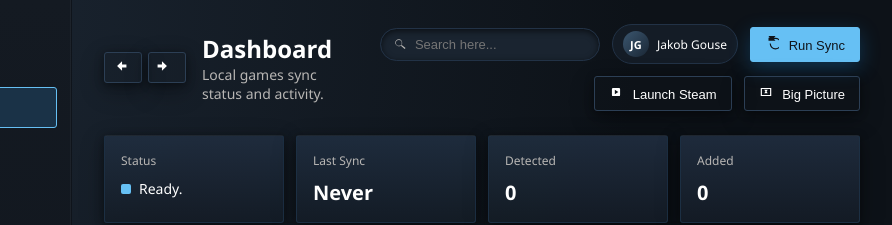
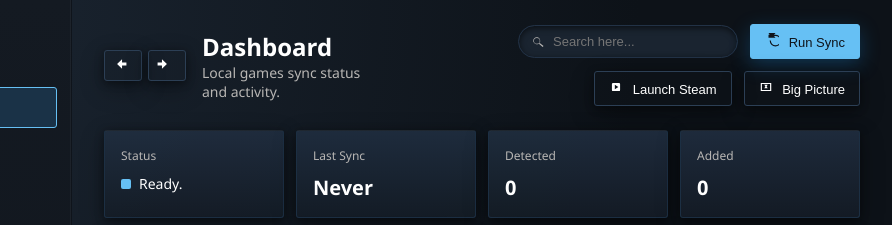
Before and after one commit to at-emp-148/RepakSync, an Electron app: page src/renderer/index.html in a window 1040 px wide. Shown: the top 225 px of the page, 148-1040 px from the left. Drawn offline with Linux system fonts and the light colour scheme; no server answers.

Commit message:
Remove profile badge from top bar

```diff
--- a/src/renderer/index.html
+++ b/src/renderer/index.html
@@ -74,10 +74,6 @@
                 <svg viewBox="0 0 24 24" aria-hidden="true"><path d="M15.5 14h-.8l-.3-.3a6 6 0 1 0-.7.7l.3.3v.8L20 20.5 21.5 19 15.5 14zM10 15a5 5 0 1 1 0-10 5 5 0 0 1 0 10z" /></svg>
               </span>
               <input id="topSearch" type="text" placeholder="Search here..." />
-            </div>
-            <div class="profile-chip">
-              <span class="profile-avatar">JG</span>
-              <span class="profile-name">Jakob Gouse</span>
             </div>
             <button id="syncBtn" class="btn primary">
               <span class="icon">
```
